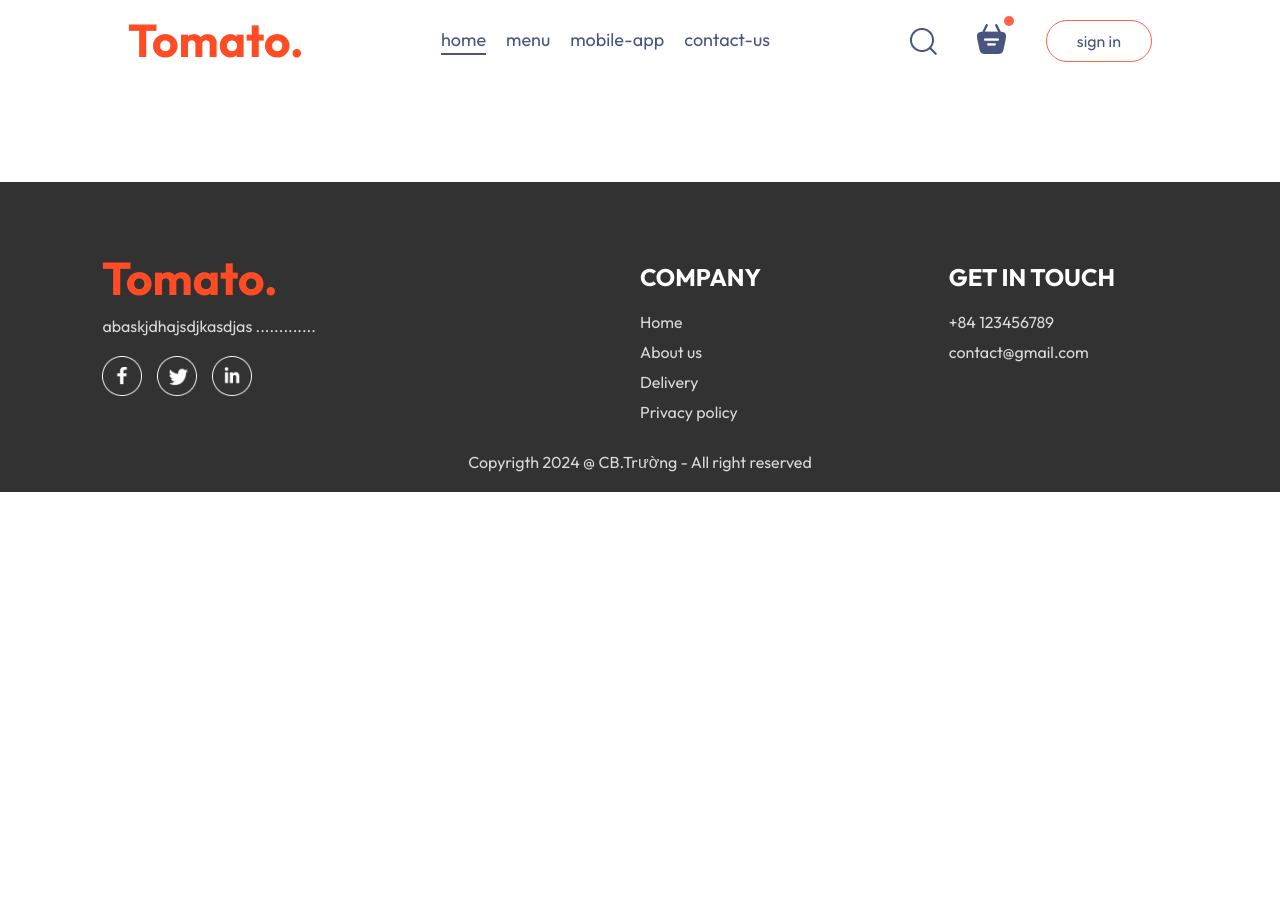
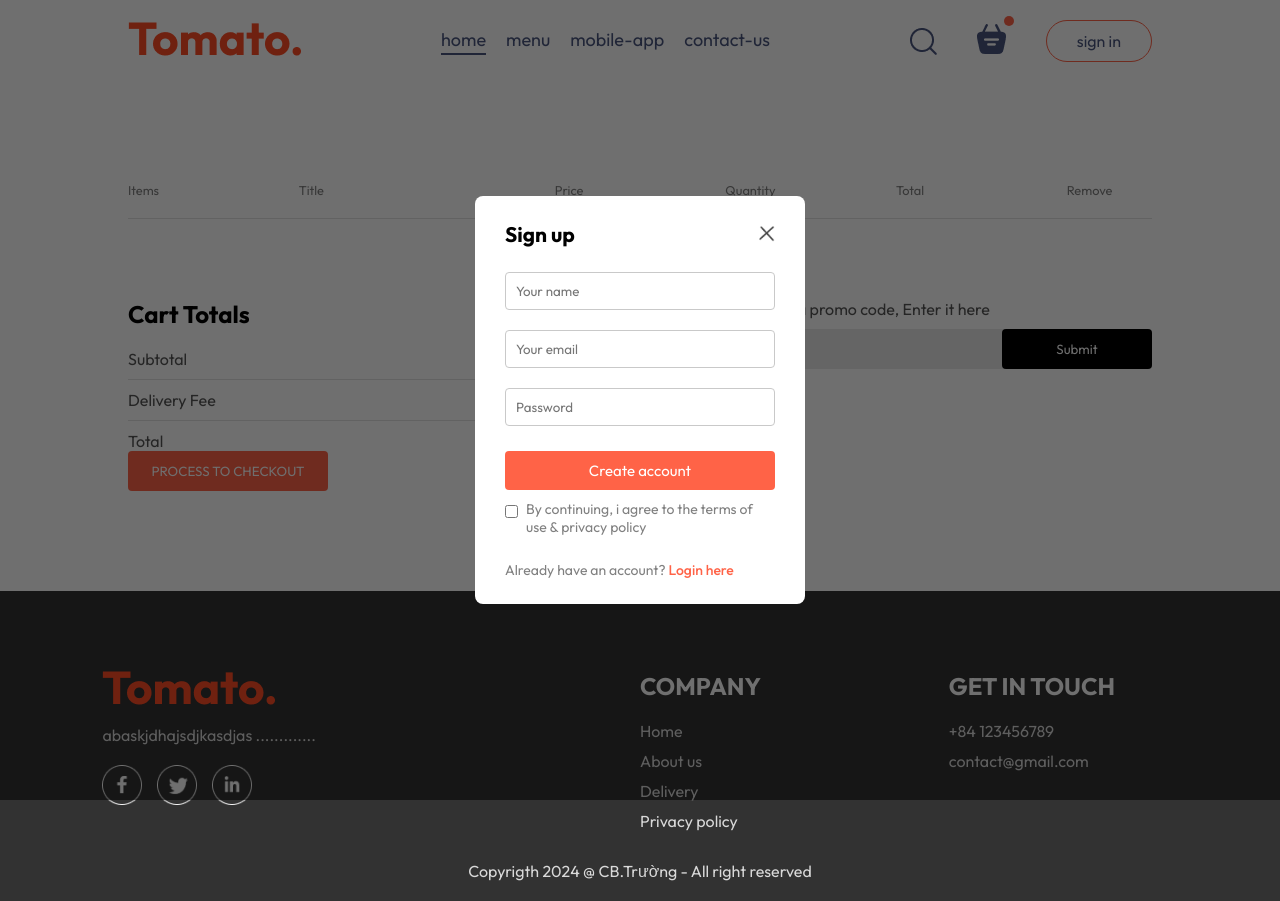
Before and after one commit to cbtruong/MERN-FoodDel, a React (Vite) app in the folder frontend/: page /cart in a window 1280 px wide. Both pictures are taken after a click on the button "sign in". Before the commit the page ends 800 px from the top, so only its background shows below. Built offline with nearby package versions, Linux system fonts and the light colour scheme.

Commit message:
feat(ui): create loginPopup and cart component

```diff
--- a/frontend/src/App.jsx
+++ b/frontend/src/App.jsx
@@ -1,16 +1,20 @@
-import React from 'react'
+import React, { useState } from 'react'
 import Navbar from './components/Navbar/Navbar.jsx';
 import {Routes,Route} from 'react-router-dom';
 import Home from './pages/Home/Home';
 import PlaceOrder from './pages/PlaceOrder/PlaceOrder';
 import Cart from './pages/Cart/Cart';
 import Footer from './components/Footer/Footer.jsx';
+import LoginPopup from './components/LoginPopup/LoginPopup.jsx';
 
 const App = () => {
+
+  const [showLogin,setShowLogin]=useState(false);
   return (
     <>
+    {showLogin ? <LoginPopup setShowLogin={setShowLogin}/> : <></>}
       <div className='app'>
-        <Navbar/>
+        <Navbar setShowLogin={setShowLogin}/>
         <Routes>
             <Route  path='/' element={<Home/>}/>
             <Route  path='/cart' element={<Cart/>}/>
--- /dev/null
+++ b/frontend/src/components/LoginPopup/LoginPopup.css
@@ -0,0 +1,65 @@
+.login-popup{
+    position: absolute;
+    z-index: 1;
+    width: 100%;
+    height: 100%;
+    background-color: #00000090;
+    display: grid;
+}
+.login-popup-container{
+    place-self: center;
+    width: max(23vw,330px);
+    color: #808080;
+    background-color: white;
+    display: flex;
+    flex-direction: column;
+    gap: 25px;
+    padding: 25px 30px;
+    border-radius: 8px;
+    font-size: 14px;
+    animation: fadeIn 0.5s;
+}
+.login-popup-title{
+    display: flex;
+    justify-content: space-between;
+    align-items: center;
+    color: black;
+}
+.login-popup-title img{
+    width: 16px;
+    cursor: pointer;
+}
+.login-popup-inputs{
+    display: flex;
+    flex-direction: column;
+    gap: 20px;
+}
+.login-popup-inputs input{
+    outline: none;
+    border: 1px solid #c9c9c9;
+    padding: 10px;
+    border-radius: 4px;
+}
+.login-popup-container button{
+    border: none;
+    padding: 10px;
+    border-radius: 4px;
+    color: white;
+    background-color: var(--primary-color);
+    font-size: 15px;
+    cursor: pointer;
+}
+.login-popup-condition{
+    display: flex;
+    align-items: start;
+    gap: 8px;
+    margin-top: -15px;
+}
+.login-popup-condition input{
+    margin-top: 5px;
+}
+.login-popup p span{
+    color: var(--primary-color);
+    font-weight: 500;
+    cursor: pointer;
+}
--- /dev/null
+++ b/frontend/src/components/LoginPopup/LoginPopup.jsx
@@ -0,0 +1,35 @@
+import React, { useState } from 'react'
+import './LoginPopup.css';
+import {assets} from '../../assets/assets';
+
+const LoginPopup = ({setShowLogin}) => {
+    const [currState,setCurrState]=useState("Sign up")
+  return (
+    <div className='login-popup'>
+        <form  className='login-popup-container'>
+            <div className="login-popup-title">
+                <h2>{currState}</h2>
+                <img onClick={()=>setShowLogin(false)} src={assets.cross_icon} alt="" />
+            </div>
+
+            <div className="login-popup-inputs">
+                {currState === 'Login' ? <></> : <input type="text" placeholder='Your name'  required/>}
+                <input type="email" placeholder='Your email'  required/>
+                <input type="password" placeholder='Password'  required/>
+            </div>
+            <button >{currState === 'Sign up' ? 'Create account' : 'Login'}</button>
+            <div className="login-popup-condition">
+                <input type="checkbox" required />
+                <p>By continuing, i agree to the terms of use & privacy policy</p>
+            </div>
+            {
+                currState === "Login"
+                ? <p>Create a new account ? <span onClick={()=>setCurrState("Sign up")}>Click here</span></p>
+                : <p>Already have an account? <span onClick={()=>setCurrState("Login")}>Login here</span></p>
+            }
+        </form>
+    </div>
+  )
+}
+
+export default LoginPopup
--- a/frontend/src/components/Navbar/Navbar.jsx
+++ b/frontend/src/components/Navbar/Navbar.jsx
@@ -1,14 +1,16 @@
 import './Navbar.css';
 import {assets} from '../../assets/assets.js';
-import { useState } from 'react';
+import { useContext, useState } from 'react';
 import { Link } from 'react-router-dom';
+import { StoreContext } from '../../context/StoreContext.jsx';
 
-const Navbar = () => {
+const Navbar = ({setShowLogin}) => {
 
     const [menu,setMenu]=useState("home");
+    const {getTotalCartAmount}=useContext(StoreContext);
   return (
     <div className='navbar'>
-      <img src={assets.logo} className='logo' alt="" />
+      <Link to='/'><img src={assets.logo} className='logo' alt="" /></Link>
       <ul className="navbar-menu">
         <Link to='/' onClick={()=>setMenu('home')} className={menu === 'home'?"active":''}>home</Link>
         <a href='#explore-menu' onClick={()=>setMenu('menu')} className={menu === 'menu'?"active":''}>menu</a>
@@ -18,11 +20,11 @@
       <div className="navbar-right">
         <img src={assets.search_icon} alt="" />
         <div className='navbar-search-icon'>
-            <img src={assets.basket_icon} alt="" />
-            <div className="dot"></div>
+          <Link to='/cart'><img src={assets.basket_icon} alt="" /></Link>
+            <div className={getTotalCartAmount()? "" : "dot"}></div>
         </div>
 
-        <button>sign in</button>
+        <button onClick={()=>setShowLogin(true)}>sign in</button>
       </div>
     </div>
   )
--- a/frontend/src/context/StoreContext.jsx
+++ b/frontend/src/context/StoreContext.jsx
@@ -18,16 +18,24 @@
     }
 
 
-    useEffect(()=>{
-        console.log(food_list);
-    },[])
+    const getTotalCartAmount=()=>{
+        let totalAmount=0;
+        for(const item in cartItems){
+            if (cartItems[item]>0){
+                let itemInfo = food_list.find((product)=>product._id === item._id );
+                totalAmount +=itemInfo.price * cartItems[item];
+            }
+        }
+        return totalAmount;
+    }
 
     const contextValue={
         food_list,
         cartItems,
         setCartItems,
         addToCart,
-        removeFormCart
+        removeFormCart,
+        getTotalCartAmount
     }
     return(
         <StoreContext.Provider value={contextValue}>
--- a/frontend/src/pages/Cart/Cart.css
+++ b/frontend/src/pages/Cart/Cart.css
@@ -0,0 +1,92 @@
+.cart{
+    margin-top: 100px;
+}
+.cart-items-title{
+    display: grid;
+    grid-template-columns: 1fr 1.5fr 1fr 1fr 1fr 0.5fr;
+    align-items: center;
+    color: grey;
+    font-size: max(1vw , 12px);
+}
+.cart-items-item{
+    margin: 10px 0px;
+    color: black;
+}
+.cart-items-item img{
+    width: 50px;
+}
+.cart hr{
+    height: 1px;
+    background-color: #e2e2e2;
+    border: none;
+}
+
+.cart-items-item .cross{
+    cursor: pointer;
+}
+.cart-bottom{
+    margin-top: 80px;
+    display: flex;
+    justify-content: space-between;
+    gap: max(12vw, 20px);
+}
+.cart-total{
+    flex: 1;
+    display: flex;
+    flex-direction: column;
+    gap: 20px;
+}
+.cart-total-details{
+    display: flex;
+    justify-content: space-between;
+    color: #555;
+}
+.cart-total hr{
+    margin: 10px 0px;
+}
+.cart-total button{
+    border: none;
+    color: white;
+    background-color: var(--primary-color);
+    width: max(15vw, 200px);
+    padding: 12px 0px;
+    border-radius: 4px;
+    cursor: pointer;
+}
+.cart-promocode{
+    flex: 1;
+}
+.cart-promocode p{
+    color: #555;
+}
+
+.cart-promocode-input{
+    margin-top: 10px;
+    display: flex;
+    justify-content: space-between;
+    align-items: center;
+    background-color: #eaeaea;
+    border-radius: 4px;
+}
+.cart-promocode-input input{
+    background: transparent;
+    border: none;
+    outline: none;
+    padding-left: 10px;
+}
+.cart-promocode-input button{
+    width: max(10vw, 150px);
+    padding: 12px 5px;
+    background-color: black;
+    border: none;
+    color: white;
+    border-radius: 4px;
+}
+@media (max-width: 750px) {
+    .cart-bottom{
+        flex-direction: column-reverse;
+    }
+    .cart-promocode{
+        justify-content: start;
+    }
+}
--- a/frontend/src/pages/Cart/Cart.jsx
+++ b/frontend/src/pages/Cart/Cart.jsx
@@ -1,10 +1,77 @@
-import React from 'react'
+import React, { useContext } from 'react'
 import './Cart.css';
+import {StoreContext} from '../../context/StoreContext';
+import { useNavigate } from 'react-router-dom';
 
 const Cart = () => {
+  const {cartItems, food_list, removeFormCart,getTotalCartAmount}=useContext(StoreContext);
+  const navigate = useNavigate();
   return (
-    <div>
+    <div className='cart'>
+      <div className="cart-items">
+        <div className="cart-items-title">
+          <p>Items</p>
+          <p>Title</p>
+          <p>Price</p>
+          <p>Quantity</p>
+          <p>Total</p>
+          <p>Remove</p>
+        </div>
+        <br />
+        <hr />
 
+        {
+          food_list.map((item,index)=>{
+            if (cartItems[item._id]>0){
+              return(
+                <>
+                  <div className='cart-items-title cart-items-item'>
+                      <img src={item.image} alt="" />
+                      <p>{item.name}</p>
+                      <p>{item.price}</p>
+                      <p>{cartItems[item._id]}</p>
+                      <p>{item.price * cartItems[item._id]}</p>
+                      <p onClick={()=>removeFormCart(item._id)} className='cross'>x</p>
+                  </div>
+                  <hr />
+                </>
+              )
+            }
+          })
+        }
+      </div>
+      <div className="cart-bottom">
+        <div className="cart-total">
+          <h2>Cart Totals</h2>
+          <div>
+              <div className="cart-total-details">
+                <p>Subtotal</p>
+                <p>{getTotalCartAmount()}</p>
+              </div>
+              <hr />
+              <div className="cart-total-details">
+                <p>Delivery Fee</p>
+                <p>{2}</p>
+              </div>
+              <hr />
+              <div className="cart-total-details">
+                <p>Total</p>
+                <p>${getTotalCartAmount()+2}</p>
+              </div>
+              <button onClick={()=> navigate("/order")}>PROCESS TO CHECKOUT</button>
+          </div>
+
+        </div>
+          <div className="cart-promocode">
+            <div>
+              <p>If you have a promo code, Enter it here</p>
+              <div className='cart-promocode-input'>
+                  <input type="text" placeholder='promo code' />
+                  <button>Submit</button>
+              </div>
+            </div>
+          </div>
+      </div>
     </div>
   )
 }
```
